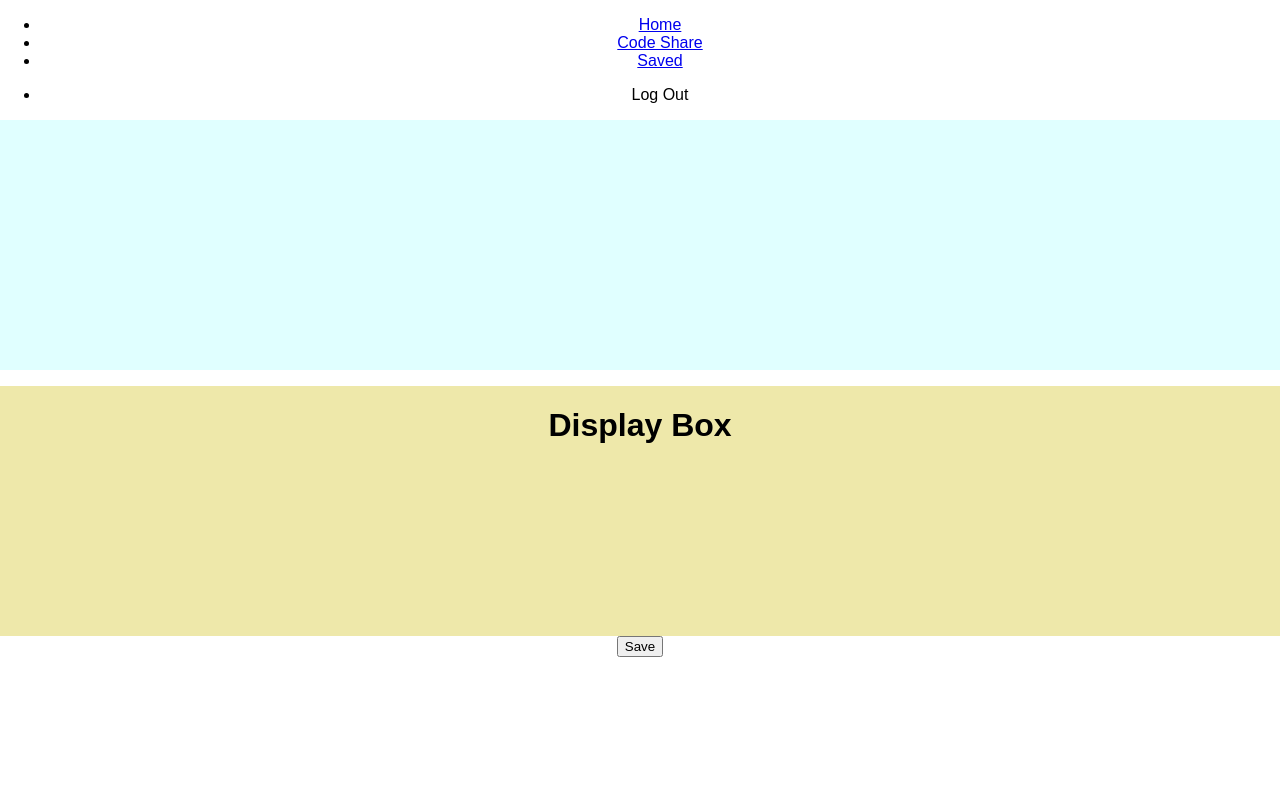
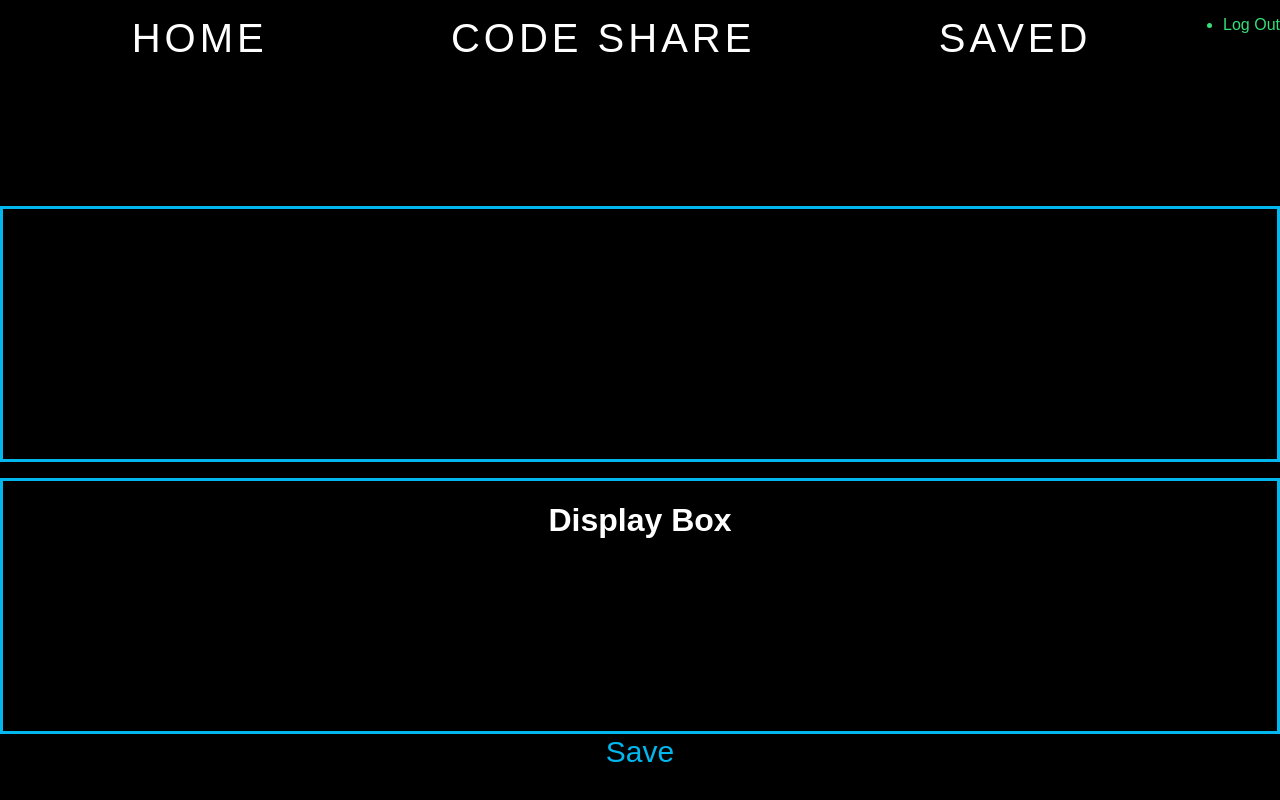
Before and after one commit to flema1/reactShare, a React (Create React App) app in the folder client/: page /room in a window 1280 px wide. Shown: the top 800 px of the page. Built offline with nearby package versions, Linux system fonts and the light colour scheme; no server answers; sample sign-in values are in the browser's storage.

Commit message:
app styling

```diff
--- a/client/src/App.css
+++ b/client/src/App.css
@@ -1,3 +1,5 @@
+
+
 .App {
   text-align: center;
 }
@@ -23,26 +25,148 @@
   to { transform: rotate(360deg); }
 }
 
+@import url('https://fonts.googleapis.com/css?family=Source+Code+Pro');
+@import url('https://fonts.googleapis.com/css?family=Roboto+Mono|Source+Code+Pro');
+@import url('https://fonts.googleapis.com/css?family=Catamaran');
+
+.home{
+    height: 745px;
+    width: 100%;
+    background-image: url("https://www.iasplus.com/en-us/images/responsive/primary/full-bleed/computer-coding-green-screen/image");
+}
+
 
 #editbox{
-  background: red;
+    background: red;
 }
 
 
 #display{
-  background: blue;
+    background: blue;
 }
 
 .editField{
-  background: lightcyan;
-  height: 250px;
-  overflow: scroll;
+    height: 250px;
+    overflow: scroll;
+    font-family: 'Source Code Pro', monospace;
+    margin-top: -1px;
+    color: #ffffff;
+    border-style:solid;
+    border-color:#01b7ee;
+}
+
+.display{
+    background: black;
+    height: 250px;
+    overflow: scroll;
+    border-style:solid;
+    border-color:#01b7ee;
+    color: white;
+}
+
+.display-saved{
+    background: black;
+    height: 250px;
+    overflow: scroll;
+    border-style:solid;
+    border-color:#d6ff00;
+    color: white;
+}
+
+
+.main-nav {
+    background: black;
+    width: 100%;
+}
+
+.sub-nav{
+    display: flex;
+    color: #35df79;
+    list-style: none;
+}
+
+.nav-ul {
+    flex: 1;
+    list-style: none;
+    display: flex;
+    justify-content: space-around;
+}
+
+.nav-ul li a {
+    font-family: 'Poppins', sans-serif;
+    text-decoration: none;
+    text-transform: uppercase;
+    font-size: 40px;
+    letter-spacing: 4px;
+    color: white;
+    /*font-family: 'Roboto Mono', monospace;*/
+    font-family: 'Catamaran', sans-serif;
+}
+
+.nav-ul li a:hover {
+    font-weight: 700;
+}
+
+.log-out li span a{
+    text-decoration: none;
+    list-style: none;
+    color: white;
+}
+
+.room{
+  background: black;
+  height: 745px;
+  width: 100%;
+  padding-top: 130px;
+}
+.SavedSessions{
+  background: black;
+  height: 100%;
+  width: 100%;
+  padding-top: 130px;
+}
+button{
+  border: none;
+  color: #01b7ee;
+  background: black;
+  font-size: 30px;
+  cursor: pointer;
+}
+
+#see-more, #edit, .inner span{
+  margin-top: 5px;
+  color: #d6ff00;
+  text-decoration: none;
+  font-size: 30px;
+  padding: 10px;
+}
+
+.display-saved a{
+  color: skyblue;
+}
+
+.inner{
+  margin-top: -25px;
+  padding-top: 100px;
+  background: black;
+  height: 100vh;
 
 }
 
-.display{
-  background: palegoldenrod;
-  height: 250px;
-  overflow: scroll;
+
+
+.content-edit{
+   margin-top: -25px;
+   padding-top: 100px;
+   background: black;
+   height: 100vh;
 
 }
+
+.content-edit input{
+  border: none;
+  color: #01b7ee;
+  background: black;
+  font-size: 30px;
+  cursor: pointer;
+}
```
